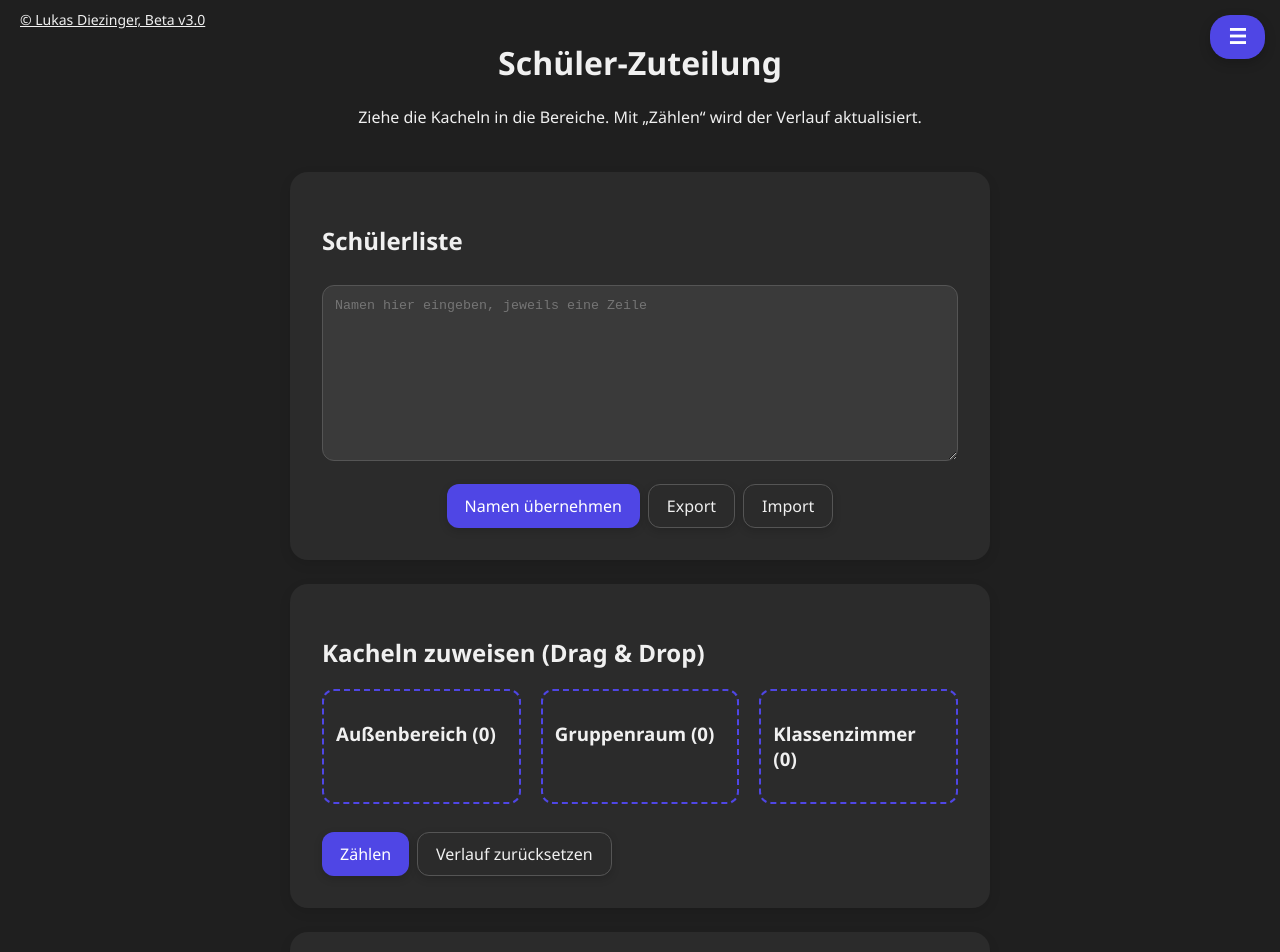
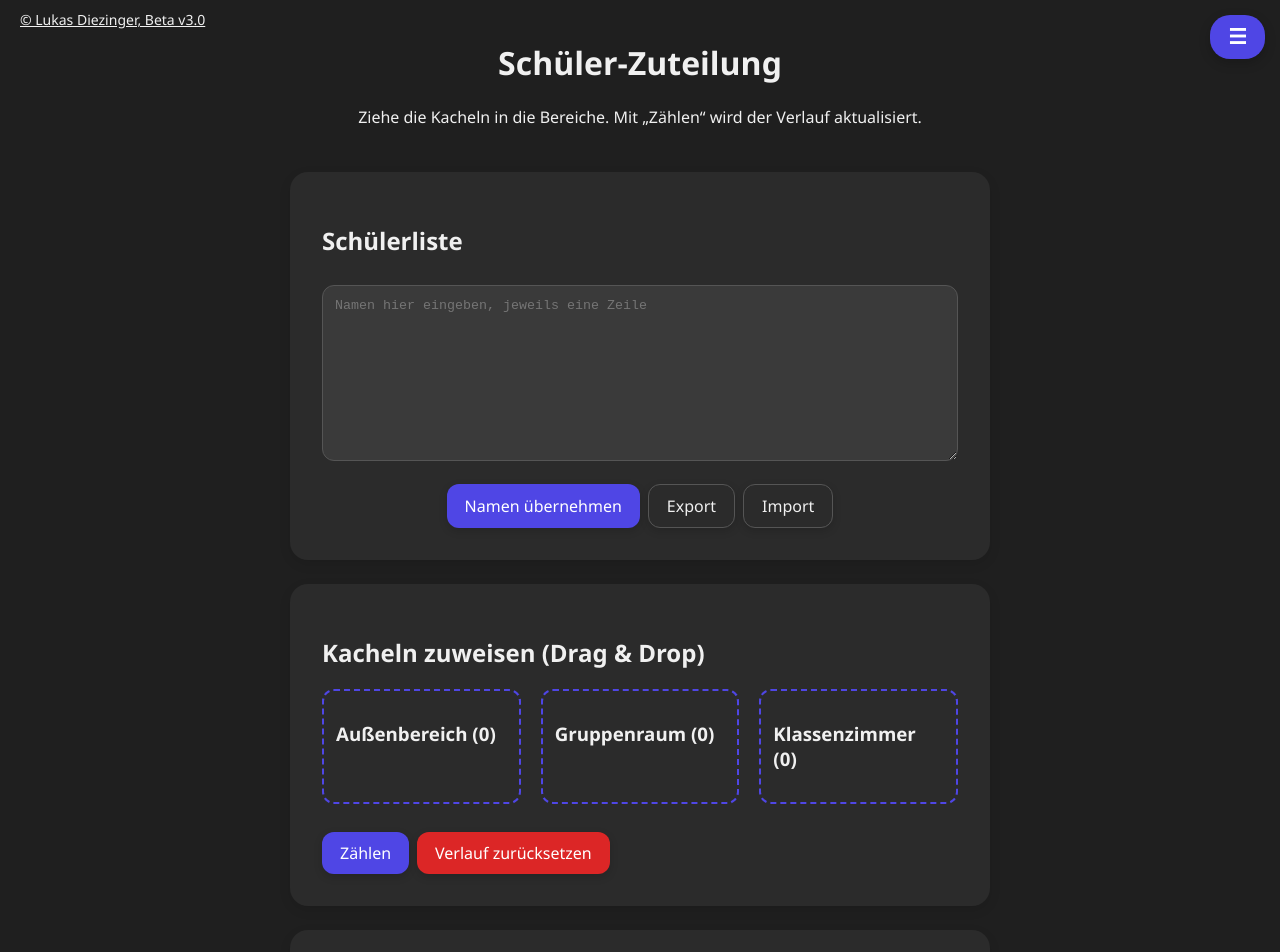
Before and after one commit to TheUltimateVxnom/ZuteilungSchueler, a React (Vite) app: page / in a window 1280 px wide. Shown: the top 952 px of the page. Built offline with nearby package versions, Linux system fonts and the light colour scheme.

Commit message:
Keta Beta

```diff
--- a/src/App.jsx
+++ b/src/App.jsx
@@ -256,7 +256,7 @@ export default function App() {
                     <button className="btn btn-primary" onClick={handleCount}>
                       Zählen
                     </button>
-                    <button className="btn btn-outline" onClick={handleResetHistory}>
+                    <button className="btn btn-danger" onClick={handleResetHistory}>
                       Verlauf zurücksetzen
                     </button>
                   </div>
```
